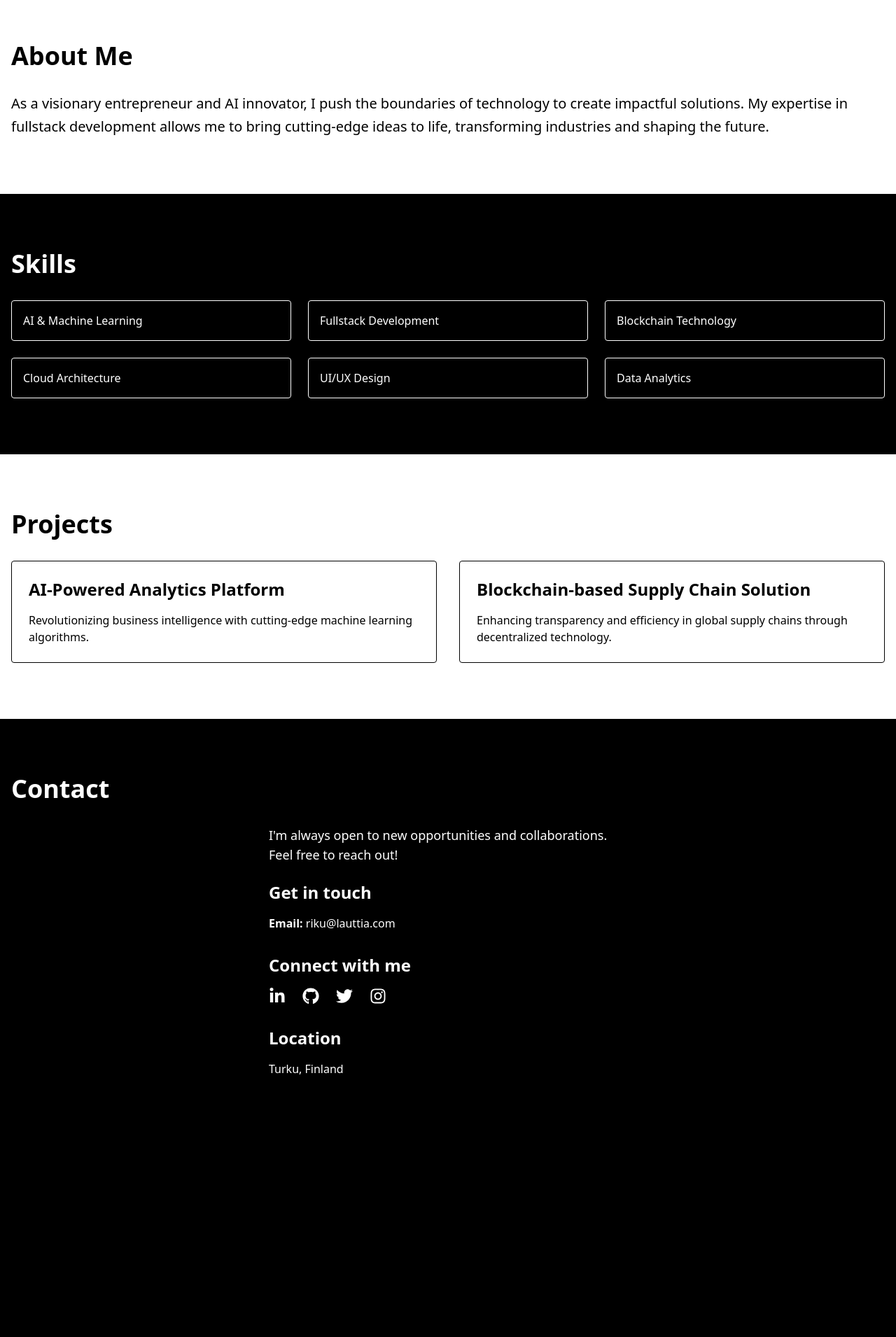
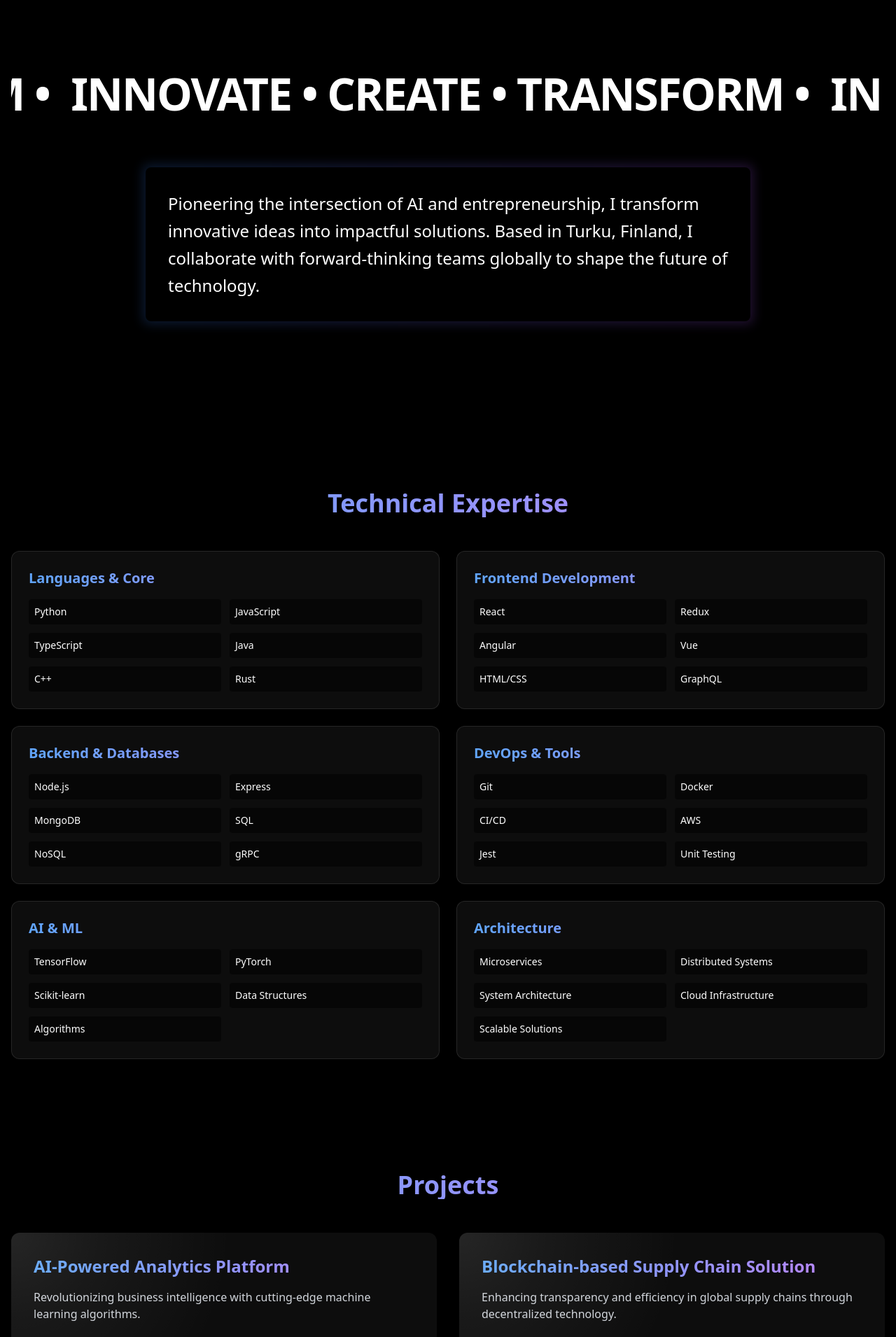
Before and after one commit to rikulauttia/rikulauttia.com, a React (Create React App) app: page / in a window 1280 px wide. Shown: the part 820-2730 px from the top of the page at 70% size. Before the commit the page ends 2439 px from the top, so only its background shows below. Built offline with nearby package versions, Linux system fonts and the light colour scheme.

Commit message:
photo added and skills

```diff
--- a/package.json
+++ b/package.json
@@ -8,11 +8,11 @@
     "@testing-library/react": "^13.4.0",
     "@testing-library/user-event": "^13.5.0",
     "autoprefixer": "^10.4.20",
-    "framer-motion": "^11.5.4",
+    "framer-motion": "^11.17.0",
     "postcss": "^8.4.45",
     "react": "^18.3.1",
     "react-dom": "^18.3.1",
-    "react-icons": "^5.3.0",
+    "react-icons": "^5.4.0",
     "react-scripts": "5.0.1",
     "tailwindcss": "^3.4.11",
     "web-vitals": "^2.1.4"
--- a/src/App.js
+++ b/src/App.js
@@ -1,22 +1,171 @@
-import React from "react";
+import React, { useEffect, useState } from "react";
 
-import { motion, useScroll, useSpring } from "framer-motion";
+import {
+  animate,
+  motion,
+  useMotionTemplate,
+  useMotionValue,
+  useScroll,
+  useSpring,
+  useTransform,
+} from "framer-motion";
 import { FaGithub, FaInstagram, FaLinkedinIn, FaTwitter } from "react-icons/fa";
 
-const Cursor = () => {
-  const [cursorPos, setCursorPos] = React.useState({ x: 0, y: 0 });
+const HeroSection = () => {
+  const { scrollY } = useScroll();
+  const y = useTransform(scrollY, [0, 1000], [0, 200]);
+  const opacity = useTransform(scrollY, [0, 300], [1, 0]);
+  const scale = useTransform(scrollY, [0, 300], [1, 1.2]);
 
-  React.useEffect(() => {
-    const moveCursor = (e) => setCursorPos({ x: e.clientX, y: e.clientY });
-    window.addEventListener("mousemove", moveCursor);
-    return () => window.removeEventListener("mousemove", moveCursor);
-  }, []);
+  return (
+    <motion.section className="relative h-screen flex items-center justify-center overflow-hidden">
+      <motion.div className="absolute inset-0 z-0" style={{ y, scale }}>
+        <img
+          src="/rikulauttia.jpg"
+          alt="Riku Lauttia"
+          className="w-full h-full object-cover filter brightness-75"
+        />
+        <motion.div
+          className="absolute inset-0 bg-gradient-to-b from-black/70 to-black/30"
+          style={{ opacity }}
+        />
+      </motion.div>
+
+      <motion.div
+        className="relative z-10 text-center text-white"
+        style={{ opacity }}
+      >
+        <motion.h1
+          initial={{ opacity: 0, y: 20 }}
+          animate={{ opacity: 1, y: 0 }}
+          transition={{ duration: 1 }}
+          className="text-8xl font-bold mb-6 tracking-tight bg-clip-text text-transparent bg-gradient-to-r from-white to-gray-300"
+        >
+          Riku Lauttia
+        </motion.h1>
+        <motion.p
+          initial={{ opacity: 0 }}
+          animate={{ opacity: 1 }}
+          transition={{ duration: 1, delay: 0.5 }}
+          className="text-3xl font-light"
+        >
+          <span className="text-white">Entrepreneur</span> |{" "}
+          <span className="text-white">AI Innovator</span> |{" "}
+          <span className="text-white">Fullstack Developer</span>
+        </motion.p>
+      </motion.div>
+    </motion.section>
+  );
+};
+
+const GlowingCard = ({ children, className }) => {
+  const mouseX = useMotionValue(0);
+  const mouseY = useMotionValue(0);
+
+  const handleMouseMove = (e) => {
+    const rect = e.currentTarget.getBoundingClientRect();
+    mouseX.set(e.clientX - rect.left);
+    mouseY.set(e.clientY - rect.top);
+  };
+
+  const background = useMotionTemplate`radial-gradient(
+    circle at ${mouseX}px ${mouseY}px,
+    rgba(255, 255, 255, 0.1) 0%,
+    rgba(255, 255, 255, 0.05) 20%,
+    rgba(255, 255, 255, 0) 50%
+  )`;
 
   return (
     <motion.div
-      className="fixed w-6 h-6 rounded-full bg-white mix-blend-difference pointer-events-none z-50"
-      style={{ left: cursorPos.x - 12, top: cursorPos.y - 12 }}
+      className={`relative overflow-hidden rounded-xl ${className}`}
+      onMouseMove={handleMouseMove}
+      whileHover={{ scale: 1.02 }}
+      transition={{ duration: 0.2 }}
+    >
+      <motion.div
+        className="pointer-events-none absolute inset-0"
+        style={{ background }}
       />
+      {children}
+    </motion.div>
+  );
+};
+
+const SkillCategory = ({ title, skills, index }) => {
+  return (
+    <motion.div
+      initial={{ opacity: 0, y: 20 }}
+      whileInView={{ opacity: 1, y: 0 }}
+      transition={{ duration: 0.5, delay: index * 0.1 }}
+      className="p-6 backdrop-blur-lg bg-white/5 rounded-xl border border-white/10"
+    >
+      <h3 className="text-xl font-bold mb-4 bg-gradient-to-r from-blue-400 to-purple-400 bg-clip-text text-transparent">
+        {title}
+      </h3>
+      <div className="grid grid-cols-2 gap-3">
+        {skills.map((skill, idx) => (
+          <motion.div
+            key={skill}
+            initial={{ opacity: 0, x: -20 }}
+            whileInView={{ opacity: 1, x: 0 }}
+            transition={{ duration: 0.3, delay: idx * 0.05 }}
+            className="group relative"
+          >
+            <div className="absolute -inset-1 bg-gradient-to-r from-blue-500 to-purple-500 rounded opacity-0 group-hover:opacity-50 blur transition duration-500" />
+            <div className="relative p-2 bg-black/50 rounded text-sm hover:text-white transition-colors">
+              {skill}
+            </div>
+          </motion.div>
+        ))}
+      </div>
+    </motion.div>
+  );
+};
+
+const ProjectCard = ({ project, index }) => {
+  return (
+    <GlowingCard className="bg-white/5">
+      <motion.div
+        className="p-8 rounded-xl"
+        initial={{ opacity: 0, y: 20 }}
+        whileInView={{ opacity: 1, y: 0 }}
+        transition={{ duration: 0.5, delay: index * 0.2 }}
+        viewport={{ once: true }}
+      >
+        <h3 className="text-2xl font-bold mb-4 bg-clip-text text-transparent bg-gradient-to-r from-blue-400 to-purple-400">
+          {project.title}
+        </h3>
+        <p className="text-gray-300">{project.description}</p>
+      </motion.div>
+    </GlowingCard>
+  );
+};
+
+const ParallaxText = ({ children, baseVelocity = 100 }) => {
+  const [scope, setScope] = useState(null);
+
+  useEffect(() => {
+    if (scope) {
+      animate(scope, {
+        x: [0, -1000],
+        transition: {
+          duration: 20,
+          repeat: Infinity,
+          ease: "linear",
+        },
+      });
+    }
+  }, [scope]);
+
+  return (
+    <div className="parallax">
+      <div ref={setScope} className="scroller">
+        <span>{children}</span>
+        <span>{children}</span>
+        <span>{children}</span>
+        <span>{children}</span>
+      </div>
+    </div>
   );
 };
 
@@ -62,30 +211,58 @@ const Navbar = () => {
   );
 };
 
-const Section = ({
-  id,
-  title,
-  children,
-  bgColor = "bg-black",
-  textColor = "text-white",
-}) => (
-  <section id={id} className={`py-20 ${bgColor} ${textColor}`}>
+const Section = ({ id, title, children }) => (
+  <section id={id} className="py-20">
     <div className="container mx-auto px-4">
-      <h2 className="text-4xl font-bold mb-8">{title}</h2>
+      <h2 className="text-4xl font-bold mb-12 text-center bg-gradient-to-r from-blue-400 to-purple-400 bg-clip-text text-transparent">
+        {title}
+      </h2>
       {children}
     </div>
   </section>
 );
 
 const App = () => {
-  const skills = [
-    "AI & Machine Learning",
-    "Fullstack Development",
-    "Blockchain Technology",
-    "Cloud Architecture",
-    "UI/UX Design",
-    "Data Analytics",
-  ];
+  // Define state for the entire app
+  const [skills] = useState([
+    {
+      category: "Languages & Core",
+      items: ["Python", "JavaScript", "TypeScript", "Java", "C++", "Rust"],
+    },
+    {
+      category: "Frontend Development",
+      items: ["React", "Redux", "Angular", "Vue", "HTML/CSS", "GraphQL"],
+    },
+    {
+      category: "Backend & Databases",
+      items: ["Node.js", "Express", "MongoDB", "SQL", "NoSQL", "gRPC"],
+    },
+    {
+      category: "DevOps & Tools",
+      items: ["Git", "Docker", "CI/CD", "AWS", "Jest", "Unit Testing"],
+    },
+    {
+      category: "AI & ML",
+      items: [
+        "TensorFlow",
+        "PyTorch",
+        "Scikit-learn",
+        "Data Structures",
+        "Algorithms",
+      ],
+    },
+    {
+      category: "Architecture",
+      items: [
+        "Microservices",
+        "Distributed Systems",
+        "System Architecture",
+        "Cloud Infrastructure",
+        "Scalable Solutions",
+      ],
+    },
+  ]);
+
   const projects = [
     {
       title: "AI-Powered Analytics Platform",
@@ -97,7 +274,18 @@ const App = () => {
       description:
         "Enhancing transparency and efficiency in global supply chains through decentralized technology.",
     },
+    {
+      title: "Next-Gen Cloud Infrastructure",
+      description:
+        "Building scalable and resilient cloud solutions for enterprise applications.",
+    },
+    {
+      title: "Advanced UI/UX Framework",
+      description:
+        "Creating intuitive and engaging user experiences with modern design principles.",
+    },
   ];
+
   const socialLinks = [
     {
       icon: FaLinkedinIn,
@@ -115,117 +303,117 @@ const App = () => {
 
   return (
     <div className="font-sans bg-black text-white">
-      <Cursor />
       <Navbar />
+      <HeroSection />
 
-      <section className="h-screen flex items-center justify-center bg-black text-white">
+      <Section id="about">
+        <ParallaxText baseVelocity={-5}>
+          INNOVATE • CREATE • TRANSFORM •
+        </ParallaxText>
+        <div className="max-w-4xl mx-auto px-4 py-20">
           <motion.div
+            className="relative"
             initial={{ opacity: 0, y: 20 }}
-          animate={{ opacity: 1, y: 0 }}
+            whileInView={{ opacity: 1, y: 0 }}
             transition={{ duration: 1 }}
-          className="text-center"
           >
-          <h1 className="text-6xl font-bold mb-4">Riku Lauttia</h1>
-          <p className="text-xl mb-8">
-            Entrepreneur | AI Innovator | Fullstack Developer
+            <div className="absolute -inset-1 bg-gradient-to-r from-blue-500 to-purple-500 rounded-lg blur opacity-20" />
+            <div className="relative p-8 bg-black rounded-lg">
+              <p className="text-2xl leading-relaxed">
+                Pioneering the intersection of AI and entrepreneurship, I
+                transform innovative ideas into impactful solutions. Based in
+                Turku, Finland, I collaborate with forward-thinking teams
+                globally to shape the future of technology.
               </p>
+            </div>
           </motion.div>
-      </section>
-
-      <Section
-        id="about"
-        title="About Me"
-        bgColor="bg-white"
-        textColor="text-black"
-      >
-        <p className="text-xl leading-relaxed">
-          As a visionary entrepreneur and AI innovator, I push the boundaries of
-          technology to create impactful solutions. My expertise in fullstack
-          development allows me to bring cutting-edge ideas to life,
-          transforming industries and shaping the future.
-        </p>
+        </div>
       </Section>
 
-      <Section id="skills" title="Skills">
-        <div className="grid grid-cols-2 md:grid-cols-3 gap-6">
-          {skills.map((skill, index) => (
-            <motion.div
-              key={skill}
-              className="p-4 border border-white rounded"
-              initial={{ opacity: 0, y: 20 }}
-              whileInView={{ opacity: 1, y: 0 }}
-              transition={{ duration: 0.5, delay: index * 0.1 }}
-              viewport={{ once: true }}
-            >
-              {skill}
-            </motion.div>
+      <Section id="skills" title="Technical Expertise">
+        <div className="grid md:grid-cols-2 gap-6">
+          {skills.map((skillGroup, index) => (
+            <SkillCategory
+              key={skillGroup.category}
+              title={skillGroup.category}
+              skills={skillGroup.items}
+              index={index}
+            />
           ))}
         </div>
       </Section>
 
-      <Section
-        id="projects"
-        title="Projects"
-        bgColor="bg-white"
-        textColor="text-black"
-      >
+      <Section id="projects" title="Projects">
         <div className="grid md:grid-cols-2 gap-8">
           {projects.map((project, index) => (
-            <motion.div
-              key={project.title}
-              className="p-6 border border-black rounded"
-              initial={{ opacity: 0, y: 20 }}
-              whileInView={{ opacity: 1, y: 0 }}
-              transition={{ duration: 0.5, delay: index * 0.2 }}
-              viewport={{ once: true }}
-            >
-              <h3 className="text-2xl font-bold mb-4">{project.title}</h3>
-              <p>{project.description}</p>
-            </motion.div>
+            <ProjectCard key={project.title} project={project} index={index} />
           ))}
         </div>
       </Section>
 
       <Section id="contact" title="Contact">
-        <div className="max-w-lg mx-auto">
-          <p className="mb-6 text-lg">
-            I'm always open to new opportunities and collaborations. Feel free
-            to reach out!
+        <div className="max-w-3xl mx-auto px-4">
+          <div className="backdrop-blur-lg bg-white/5 rounded-2xl border border-white/10 p-8 text-center">
+            <motion.div
+              initial={{ opacity: 0, y: 20 }}
+              whileInView={{ opacity: 1, y: 0 }}
+              transition={{ duration: 0.5 }}
+              className="space-y-8"
+            >
+              {/* Get in Touch */}
+              <div>
+                <p className="text-xl mb-6">
+                  I'm always open to new opportunities and collaborations.
+                  <br /> Feel free to reach out!
                 </p>
-          <div className="mb-8">
-            <h3 className="text-2xl font-semibold mb-4">Get in touch</h3>
-            <p className="mb-2">
-              <span className="font-bold">Email:</span>{" "}
+                <motion.div
+                  className="relative inline-block"
+                  whileHover={{ scale: 1.05 }}
+                  transition={{ type: "spring", stiffness: 400, damping: 10 }}
+                >
+                  <div className="absolute -inset-1 bg-gradient-to-r from-blue-500 to-purple-500 rounded-lg blur opacity-20" />
                   <a
                     href="mailto:riku@lauttia.com"
-                className="text-white hover:text-blue-400"
+                    className="relative bg-black/50 hover:bg-black/70 text-white px-6 py-3 rounded-lg inline-block transition-colors"
                   >
                     riku@lauttia.com
                   </a>
-            </p>
+                </motion.div>
               </div>
-          <div className="mb-8">
-            <h3 className="text-2xl font-semibold mb-4">Connect with me</h3>
-            <div className="flex space-x-6">
+
+              {/* Social Links */}
+              <div>
+                <h3 className="text-2xl font-semibold mb-6 bg-gradient-to-r from-blue-400 to-purple-400 bg-clip-text text-transparent">
+                  Connect with me
+                </h3>
+                <div className="flex justify-center space-x-8">
                   {socialLinks.map((link) => (
                     <motion.a
                       key={link.label}
                       href={link.url}
                       target="_blank"
                       rel="noopener noreferrer"
-                  whileHover={{ scale: 1.1 }}
+                      whileHover={{ scale: 1.2, rotate: 5 }}
                       whileTap={{ scale: 0.9 }}
-                  className="text-white hover:text-blue-400"
+                      className="text-white hover:text-blue-400 transition-colors"
                       aria-label={link.label}
                     >
-                  <link.icon size={24} />
+                      <link.icon size={28} />
                     </motion.a>
                   ))}
                 </div>
               </div>
+
+              {/* Location */}
               <div>
-            <h3 className="text-2xl font-semibold mb-4">Location</h3>
-            <p>Turku, Finland</p>
+                <h3 className="text-2xl font-semibold mb-4 bg-gradient-to-r from-blue-400 to-purple-400 bg-clip-text text-transparent">
+                  Location
+                </h3>
+                <motion.p className="text-lg" whileHover={{ scale: 1.05 }}>
+                  📍 Turku, Finland
+                </motion.p>
+              </div>
+            </motion.div>
           </div>
         </div>
       </Section>
--- a/src/index.css
+++ b/src/index.css
@@ -1,13 +1,13 @@
+@import url("https://fonts.googleapis.com/css2?family=Inter:wght@300;400;500;600;700&display=swap");
 @tailwind base;
 @tailwind components;
 @tailwind utilities;
 
 body {
   @apply bg-black text-white;
-  font-family: "Helvetica Neue", Arial, sans-serif;
+  font-family: "Inter", sans-serif;
   -webkit-font-smoothing: antialiased;
   -moz-osx-font-smoothing: grayscale;
-  cursor: none;
 }
 
 .parallax {
```
Also changed, not shown: 2 other files (tests, documents, lock files or other folders). Lines whose indentation alone changed are shown as unchanged.
